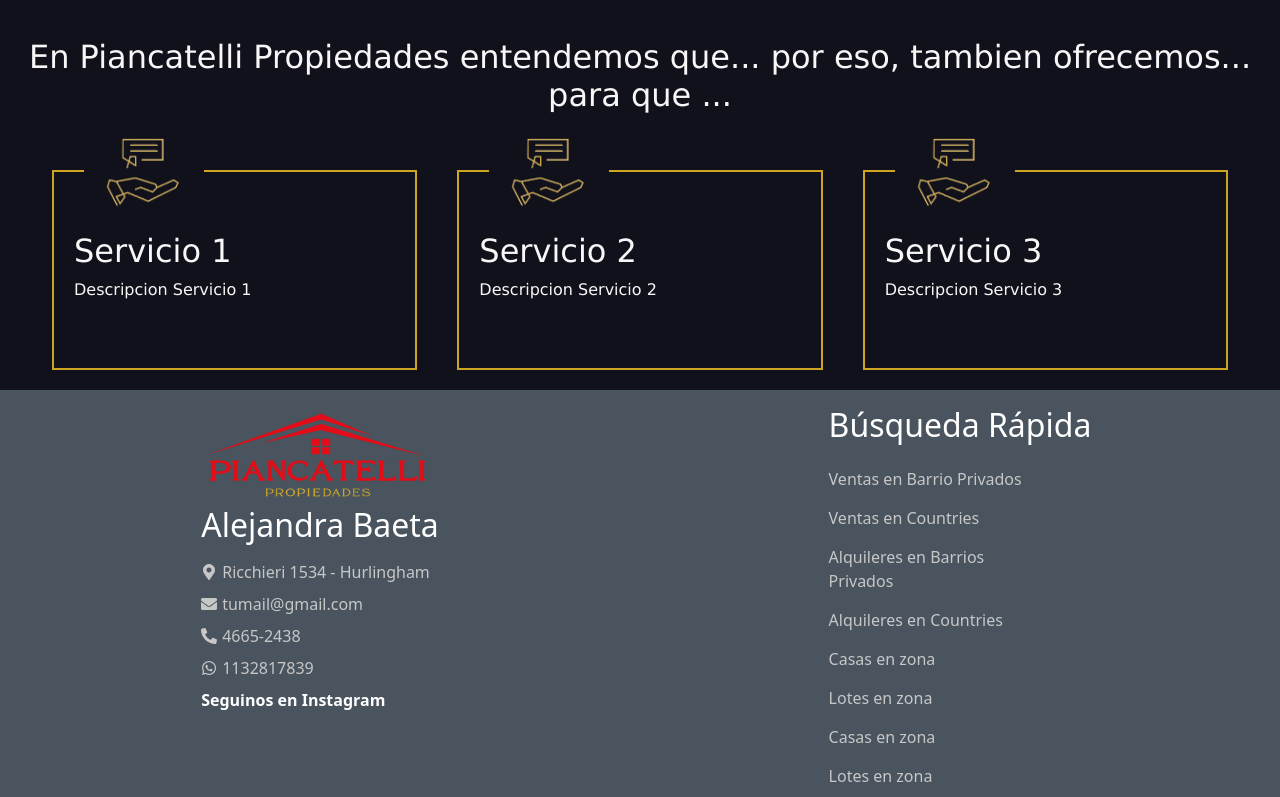
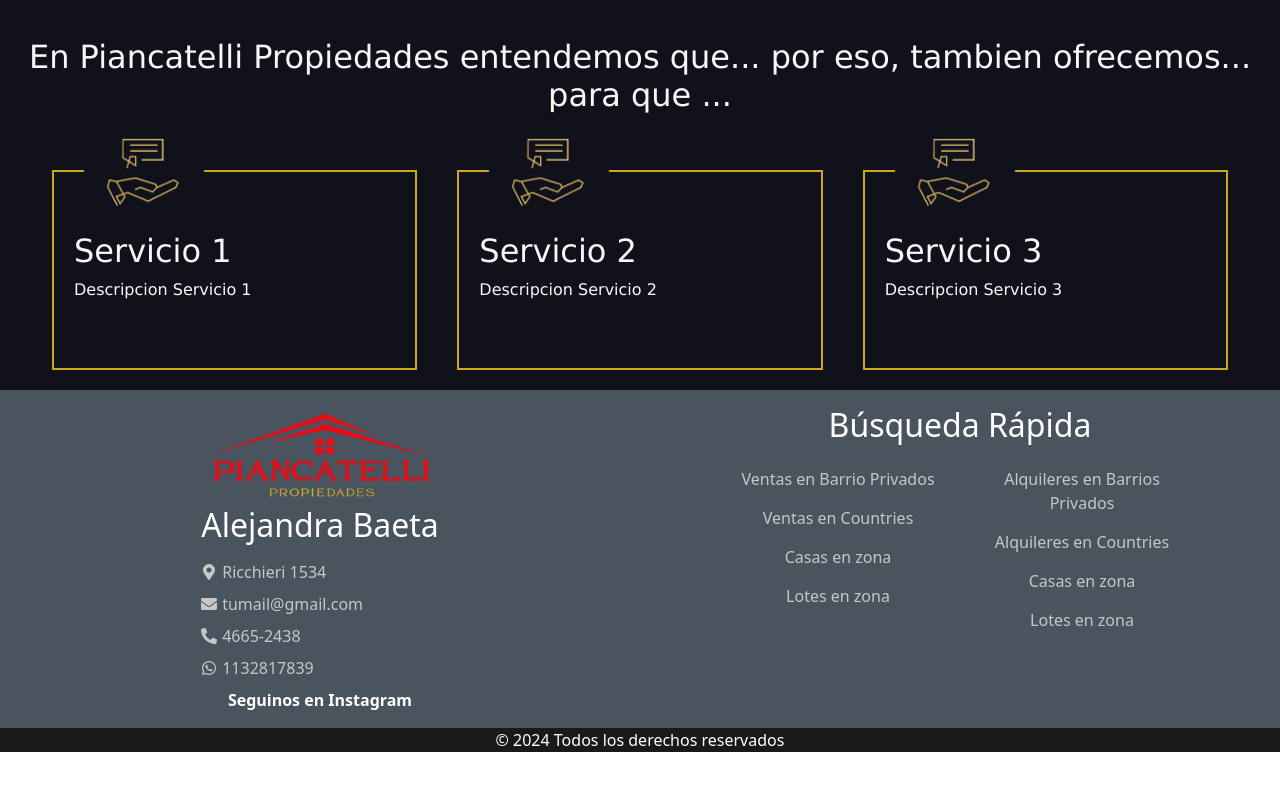
Before and after one commit to marianofogel/piancatelli-inmobiliaria, a React (Create React App) app: page / in a window 1280 px wide. Shown: the part 2990-3787 px from the top of the page. After the commit the page ends 3742 px from the top, so only its background shows below. Built offline with nearby package versions, Linux system fonts and the light colour scheme; what react-geocode would draw is missing.

Commit message:
commit changes

```diff
--- a/src/components/Footer/Footer.css
+++ b/src/components/Footer/Footer.css
@@ -15,7 +15,10 @@
  color: #c7c7c7;
  width: 220px;
  text-decoration: none;
+ text-align: center;
+ justify-content: center;
 }
+
 
 .footer-links:hover{
    color: rgb(255, 255, 255);
@@ -54,10 +57,15 @@
   gap: 5px;
   padding-top: 8px;
   align-items: center;
+
 }
 
 .text-right {
   float: right;
+}
+
+.nombre-footer{
+ text-align: center;
 }
 
 .link-seguinos{
@@ -73,6 +81,12 @@
 
 .link-insta{
   padding-top: 8px;
+  text-align: center;
+}
+
+.logo-footer{
+  margin: auto;
+  display: block;
 }
 
 .nombre-footer{
@@ -84,7 +98,7 @@
   color: white;
 }
 
-@media (max-width: 750px) {
+@media (max-width: 1000px) {
   .footer-row{
     flex-direction: column;
   }
@@ -97,6 +111,11 @@
     justify-content: center;
     text-align: center;
   }
+}
 
+@media (max-width:510px){
 
+  .links-row{
+    flex-direction: column;
+  }
 }
--- a/src/components/Footer/Footer.js
+++ b/src/components/Footer/Footer.js
@@ -6,7 +6,7 @@ import {
     Container,
     Stack,
     Image,
-    NavLink,
+
 } from "react-bootstrap";
 import { GoDot } from "react-icons/go";
 import {
@@ -14,11 +14,11 @@ import {
     FaPhoneAlt,
     FaEnvelope,
     FaWhatsapp,
-    FaDotCircle
+
 
 } from "react-icons/fa"
 import "./Footer.css";
-
+import { useNavigate } from "react-router";
 
 
 const fecha = new Date(); //tomamos la fecha actual
@@ -26,6 +26,8 @@ const anioActual = fecha.getFullYear(); //se toma el año actual
 
 
 const Footer = () => {
+
+    const navigate = useNavigate();
     return (
         <>
             <footer id="contact-form">
@@ -34,23 +36,32 @@ const Footer = () => {
                         <Col className="py-3 sm=true">
                             <Stack>
                                 <div className="mx-auto">
+
+                                    <div>
                                         <Image className="logo-footer"
                                             src={process.env.PUBLIC_URL + "/img/Piancatelli.png"}
                                             alt="Company Logo"
                                             width={230}
                                             height={100}
                                         />
+                                    </div>
                                     <h2 className="nombre-footer">Alejandra Baeta</h2>
 
+
+                                    <Col>
                                         <div className="footer-contact">
                                             <FaMapMarkerAlt />
-                                        Ricchieri 1534 - Hurlingham
+                                            Ricchieri 1534
                                         </div>
+
+
 
                                         <div className="footer-contact">
                                             <FaEnvelope />
                                             tumail@gmail.com
                                         </div>
+
+
 
                                         <div className="footer-contact">
                                             <FaPhoneAlt />
@@ -61,6 +72,8 @@ const Footer = () => {
                                             <FaWhatsapp />
                                             1132817839
                                         </div>
+
+                                    </Col>
 
                                     <div className="link-insta" >
                                         <Link className="link-seguinos">Seguinos en Instagram
@@ -78,6 +91,7 @@ const Footer = () => {
                                         />
                                     </div>
                                      */}
+
                                 </div>
 
                             </Stack>
@@ -87,21 +101,33 @@ const Footer = () => {
                             <Stack >
                                 <div className="mx-auto">
                                     <h2 className="footer-busqueda">Búsqueda Rápida</h2>
-                                    <Link className="footer-links" >Ventas en Barrio Privados</Link>
+                                    <div className="columna-footer">
+                                        <Row className="links-row">
+
+                                            <Col>
+                                                <Link /*onclick con el set de filtros*/ className="footer-links" >Ventas en Barrio Privados</Link>
                                                 <Link className="footer-links">Ventas en Countries</Link>
+                                                <Link className="footer-links">Casas en zona</Link>
+                                                <Link className="footer-links">Lotes en zona</Link>
+
+                                            </Col>
+
+                                            <Col>
                                                 <Link className="footer-links">Alquileres en Barrios Privados</Link>
                                                 <Link className="footer-links">Alquileres en Countries</Link>
                                                 <Link className="footer-links">Casas en zona</Link>
                                                 <Link className="footer-links">Lotes en zona</Link>
-                                    <Link className="footer-links">Casas en zona</Link>
-                                    <Link className="footer-links">Lotes en zona</Link>
+                                            </Col>
+
+                                        </Row>
+                                    </div>
                                 </div>
                             </Stack>
                         </Col>
 
 
                     </Row>
-                </Container>
+                </Container >
             </footer >
 
             <footer>
--- a/src/pages/Home/TuLugar/TuLugar.js
+++ b/src/pages/Home/TuLugar/TuLugar.js
@@ -17,6 +17,7 @@ const TuLugar = () => {
                 <SliderTuLugar />
 
 
+
             </Container >
         </>
     )
--- a/src/pages/Home/TuLugar/slider.css
+++ b/src/pages/Home/TuLugar/slider.css
@@ -69,7 +69,7 @@ align-items:center;
   left: 3%;
   font-size: 20px;
   font-weight: bold;
-  color: black;
+  color: rgb(255, 255, 255);
   text-shadow: -4px -1px 8px rgba(65,65,65,0.46);
 }
 
```
Lines whose indentation alone changed are shown as unchanged.
